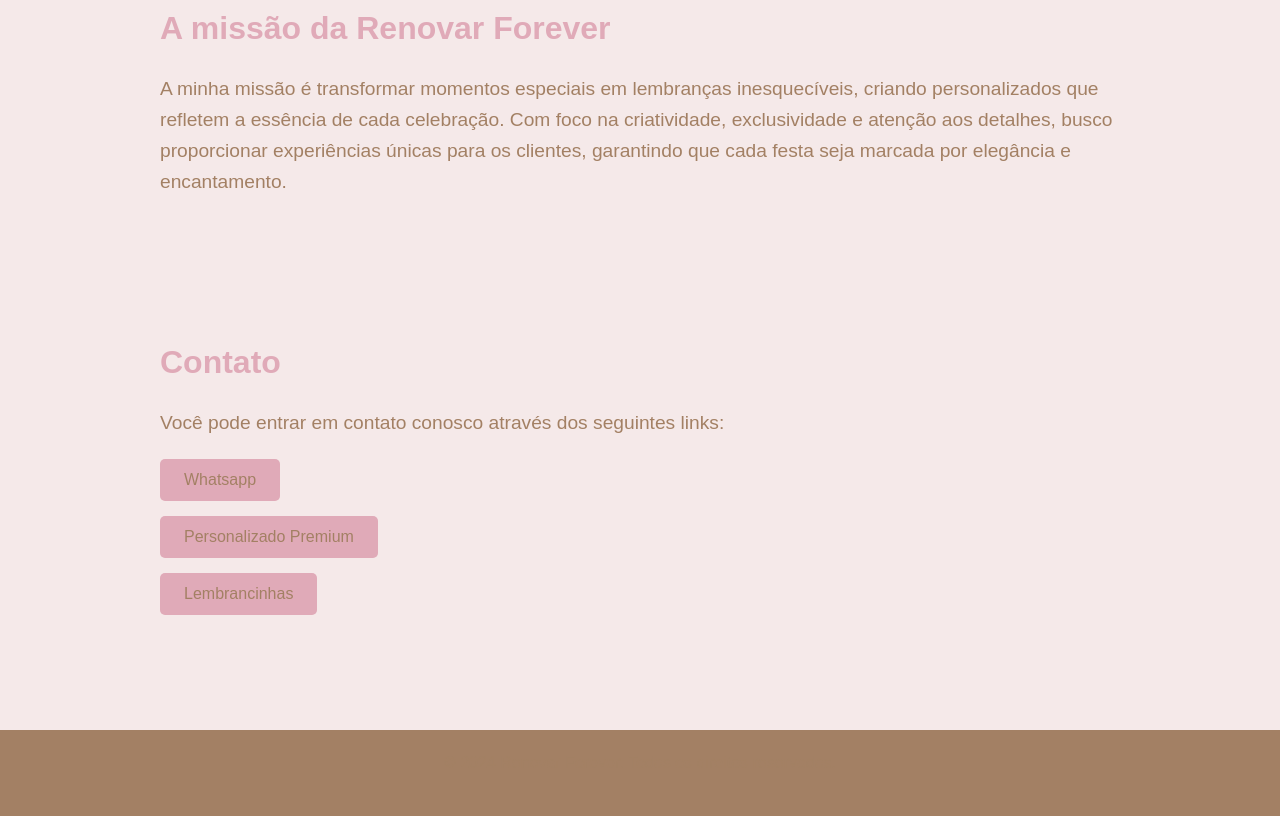
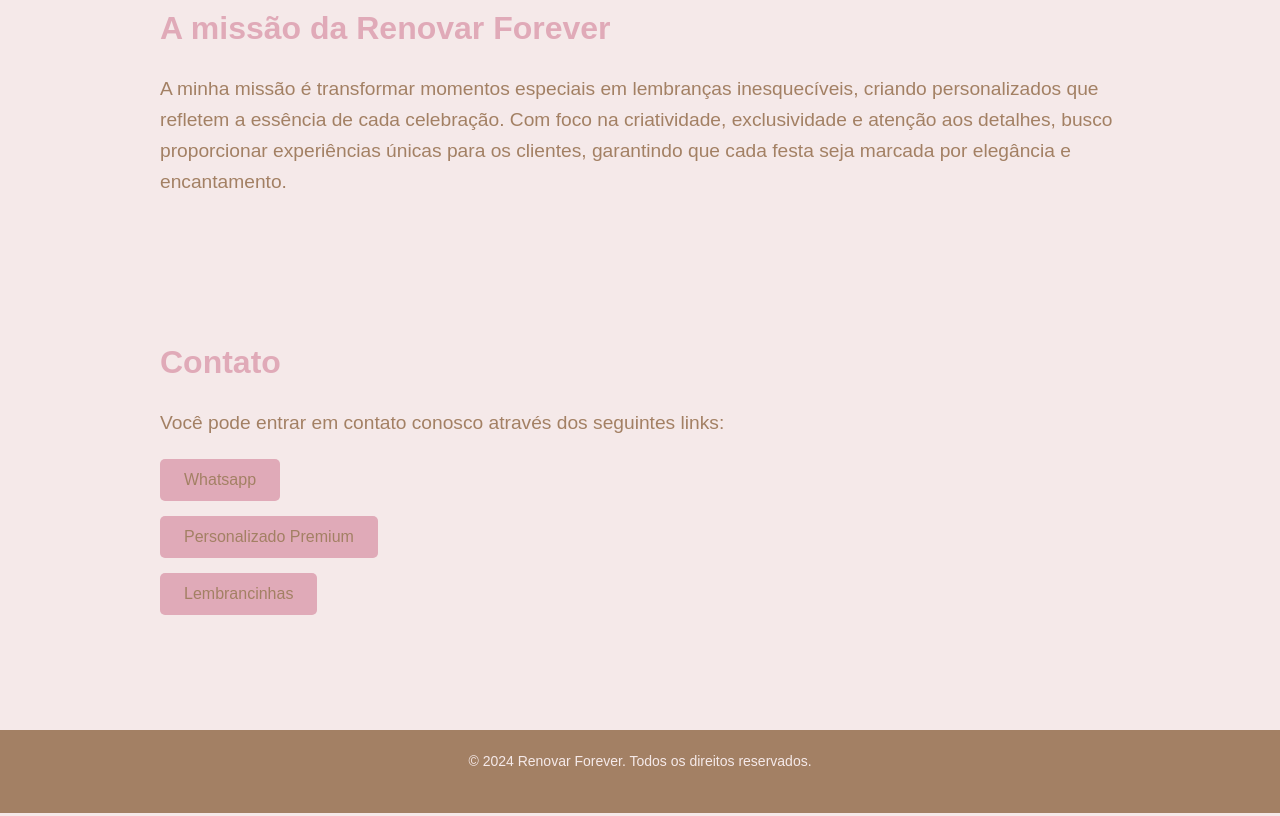
Before and after one commit to felipeocgusmao/Renovar-Forever, a plain HTML site: page index.html in a window 1280 px wide. Shown: the part 1388-2204 px from the top of the page. Drawn offline with Linux system fonts and the light colour scheme.

```diff
--- a/styles.css
+++ b/styles.css
@@ -173,13 +173,20 @@ footer {
     margin-top: 40px;
 }
 
+/* Estilo do texto no rodapé */
+footer p {
+    color: #F5E9E9; /* Cor do texto do rodapé */
+    font-size: 14px;
+}
+
+/* Títulos */
+h2 {
+    color: #E0AAB8; /* Cor padrão dos títulos <h2> */
+}
+
 /* Cor específica para o título "Feedbacks" */
 h2#feedbacks {
     color: #A38064; /* Cor personalizada para Feedbacks */
-}
-
-footer p {
-    font-size: 1em;
 }
 
 /* Responsividade para telas menores */
```
